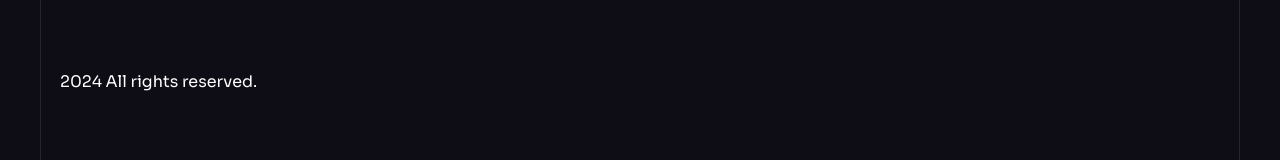
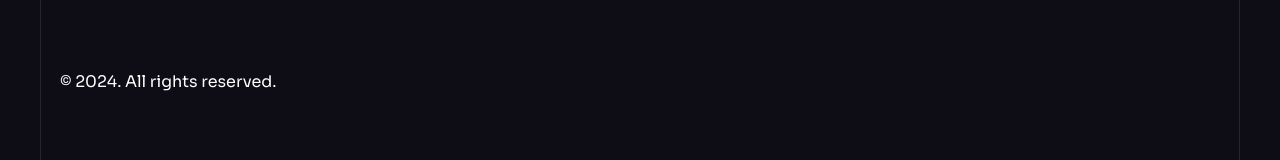
Before and after one commit to jahez07/brainwave, a React (Vite) app: page / in a window 1280 px wide. Shown: the part 9521-9681 px from the top of the page. Built offline with nearby package versions, Linux system fonts and the light colour scheme.

Commit message:
Update Footer.jsx

```diff
--- a/src/components/Footer.jsx
+++ b/src/components/Footer.jsx
@@ -4,7 +4,7 @@ const Footer = () => {
   return (
     <Section crosses className="!px-0!py-10">
       <div className="container flex sm:justify-between justify-center items-center gap-10 max-sm:flex-col">
-        <p>{new Date().getFullYear()} All rights reserved.</p>
+        <p>© {new Date().getFullYear()}. All rights reserved.</p>
       </div>
     </Section>
   );
```
